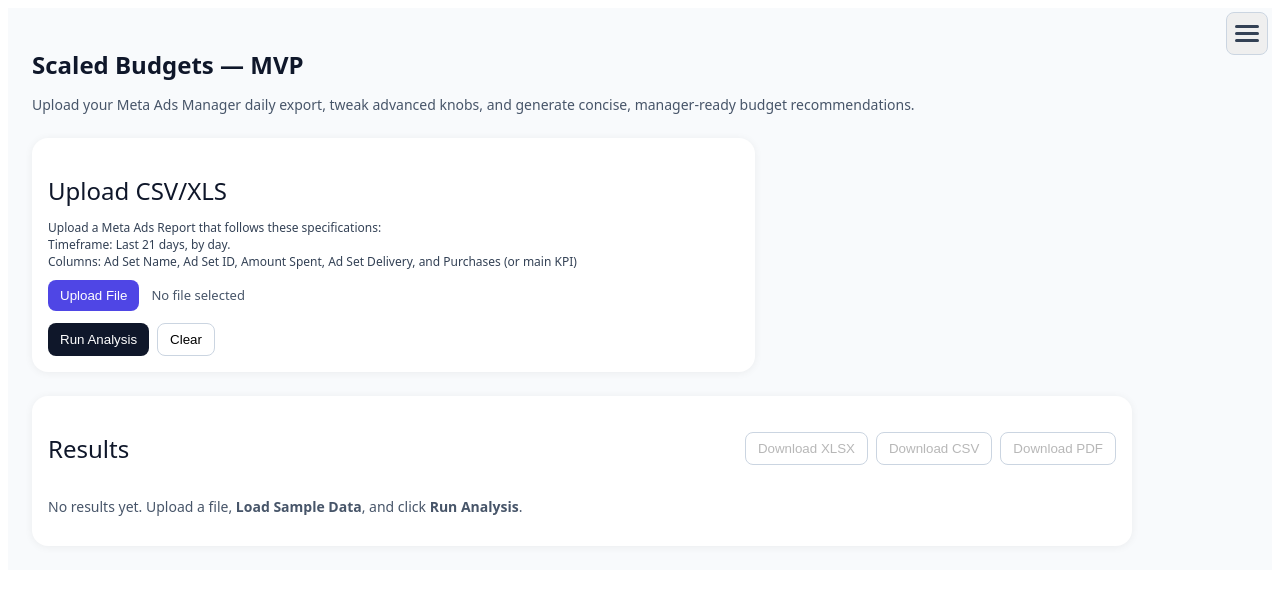
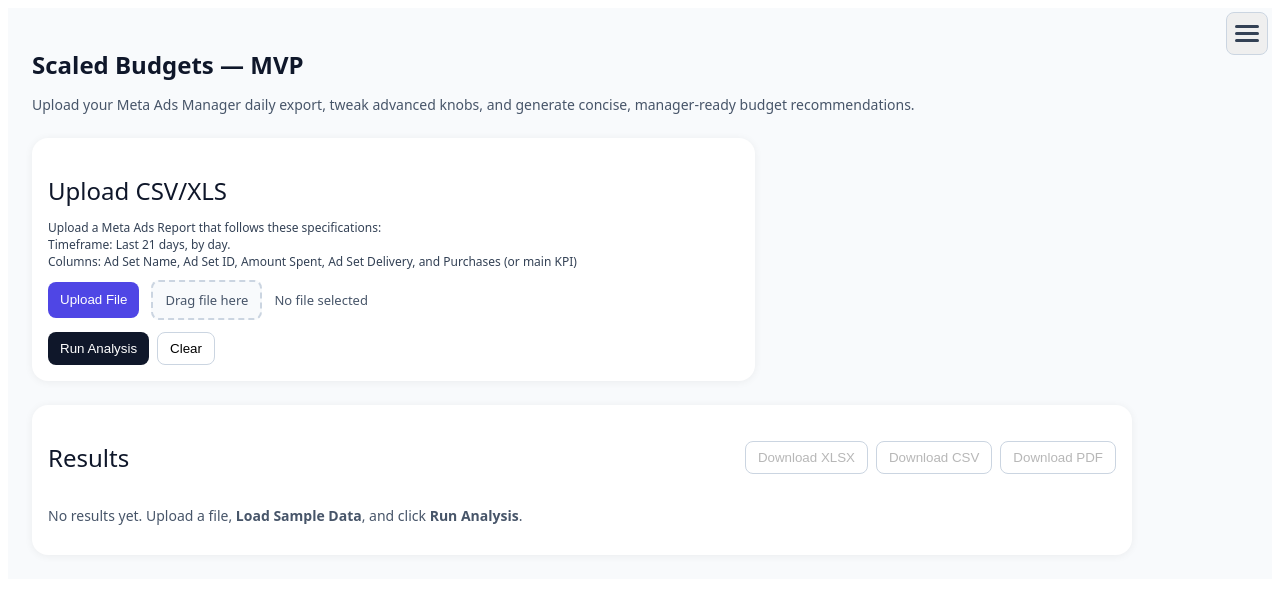
Before and after one commit to awalkowskee/Scaled-Budgets, a React (Create React App) app: page / in a window 1280 px wide. Shown: the top 596 px of the page. Built offline with nearby package versions, Linux system fonts and the light colour scheme.

Commit message:
adding drag file

```diff
--- a/src/components/UploadCard.jsx
+++ b/src/components/UploadCard.jsx
@@ -2,26 +2,122 @@ import React from "react";
 
 export default function UploadCard({ onFile, onRun, onClear, onLoadSample, onRunTests, fileName, rowsCount, error }) {
   const inputRef = React.useRef(null);
+  const [dragActive, setDragActive] = React.useState(false);
+
+  const handleDrag = (e) => {
+    e.preventDefault();
+    e.stopPropagation();
+    if (e.type === "dragenter" || e.type === "dragover") setDragActive(true);
+    else if (e.type === "dragleave") setDragActive(false);
+  };
+
+  const handleDrop = (e) => {
+    e.preventDefault();
+    e.stopPropagation();
+    setDragActive(false);
+    if (e.dataTransfer.files && e.dataTransfer.files[0]) {
+      onFile(e.dataTransfer.files[0]);
+    }
+  };
+
   return (
     <div style={{ background: "#fff", borderRadius: 16, boxShadow: "0 1px 8px rgba(0,0,0,0.06)", padding: 16 }}>
       <h2 style={{ fontWeight: 500, marginBottom: 12 }}>Upload CSV/XLS</h2>
       <p style={{ fontSize: 12, color: "#334155", marginBottom: 10 }}>
         Upload a Meta Ads Report that follows these specifications:
-        <br></br>Timeframe: Last 21 days, by day.
-        <br></br>Columns: Ad Set Name, Ad Set ID, Amount Spent, Ad Set Delivery, and Purchases (or main KPI)
+        <br />Timeframe: Last 21 days, by day.
+        <br />Columns: Ad Set Name, Ad Set ID, Amount Spent, Ad Set Delivery, and Purchases (or main KPI)
       </p>
-      <input ref={inputRef} type="file" accept=".csv,.xlsx,.xls" onChange={(e) => e.target.files && onFile(e.target.files[0])} style={{ display: "none" }}/>
+
+      <input
+        ref={inputRef}
+        type="file"
+        accept=".csv,.xlsx,.xls"
+        onChange={(e) => {
+          const file = e.target.files?.[0];
+          if (file) {
+            onFile(file);
+            e.target.value = ''; // Reset input after successful upload
+          }
+        }}
+        style={{ display: "none" }}
+      />
+
       <div style={{ display: "flex", alignItems: "center", gap: 12 }}>
-        <button onClick={() => inputRef.current?.click()} style={{ padding: "8px 12px", background: "#4F46E5", color: "white", borderRadius: 8, border: 0 }}>Upload File</button>
-        <span style={{ fontSize: 13, color: "#475569" }}>{fileName || "No file selected"}</span>
+        <button
+          type="button"
+          onClick={() => inputRef.current?.click()}
+          style={{
+            padding: "8px 12px",
+            background: "#4F46E5",
+            color: "white",
+            borderRadius: 8,
+            border: 0,
+            height: 36,
+            minWidth: 90,
+            cursor: "pointer"
+          }}
+        >
+          Upload File
+        </button>
+
+        <div
+          onClick={() => inputRef.current?.click()} // <-- Make clickable
+          onDragEnter={handleDrag}
+          onDragOver={handleDrag}
+          onDragLeave={handleDrag}
+          onDrop={handleDrop}
+          style={{
+            border: dragActive ? "2px solid #4F46E5" : "2px dashed #CBD5E1",
+            borderRadius: 8,
+            padding: "8px 12px",
+            background: dragActive ? "#EEF2FF" : "#F8FAFC",
+            color: "#475569",
+            fontSize: 13,
+            cursor: "pointer",
+            transition: "border 0.2s, background 0.2s",
+            height: 20, // Match height with Upload File button
+            display: "flex",
+            alignItems: "center",
+            minWidth: 80
+          }}
+          tabIndex={0} // for accessibility
+          role="button"
+          aria-label="Drag file here or click to upload"
+        >
+          Drag file here
+        </div>
+
+        <span style={{ fontSize: 13, color: "#475569" }}>
+          {fileName || "No file selected"}
+        </span>
       </div>
-      {rowsCount > 0 && <p style={{ marginTop: 8, fontSize: 13, color: "#475569" }}>Loaded rows: {rowsCount.toLocaleString()}</p>}
-      {error && <p style={{ marginTop: 8, fontSize: 13, color: "#DC2626" }}>{error}</p>}
+
+      {rowsCount > 0 && (
+        <p style={{ marginTop: 8, fontSize: 13, color: "#475569" }}>
+          Loaded rows: {rowsCount.toLocaleString()}
+        </p>
+      )}
+
+      {error && (
+        <p style={{ marginTop: 8, fontSize: 13, color: "#DC2626" }}>
+          {error}
+        </p>
+      )}
+
       <div style={{ display: "flex", flexWrap: "wrap", gap: 8, marginTop: 12 }}>
-        <button onClick={onRun} style={{ padding: "8px 12px", background: "#0F172A", color: "white", borderRadius: 8, border: 0 }}>Run Analysis</button>
-        <button onClick={onClear} style={{ padding: "8px 12px", border: "1px solid #CBD5E1", borderRadius: 8, background: "white" }}>Clear</button>
-        {/* <button onClick={onLoadSample} style={{ padding: "8px 12px", border: "1px solid #CBD5E1", borderRadius: 8, background: "white" }}>Load Sample Data</button>  */}
-        {/* <button onClick={onRunTests} style={{ padding: "8px 12px", border: "1px solid #CBD5E1", borderRadius: 8, background: "white" }}>Run Tests</button> */}
+        <button
+          onClick={onRun}
+          style={{ padding: "8px 12px", background: "#0F172A", color: "white", borderRadius: 8, border: 0 }}
+        >
+          Run Analysis
+        </button>
+        <button
+          onClick={onClear}
+          style={{ padding: "8px 12px", border: "1px solid #CBD5E1", borderRadius: 8, background: "white" }}
+        >
+          Clear
+        </button>
       </div>
     </div>
   );
```
Also changed, not shown: src/components/# Code Citations.md (added, +26 -0 lines).
